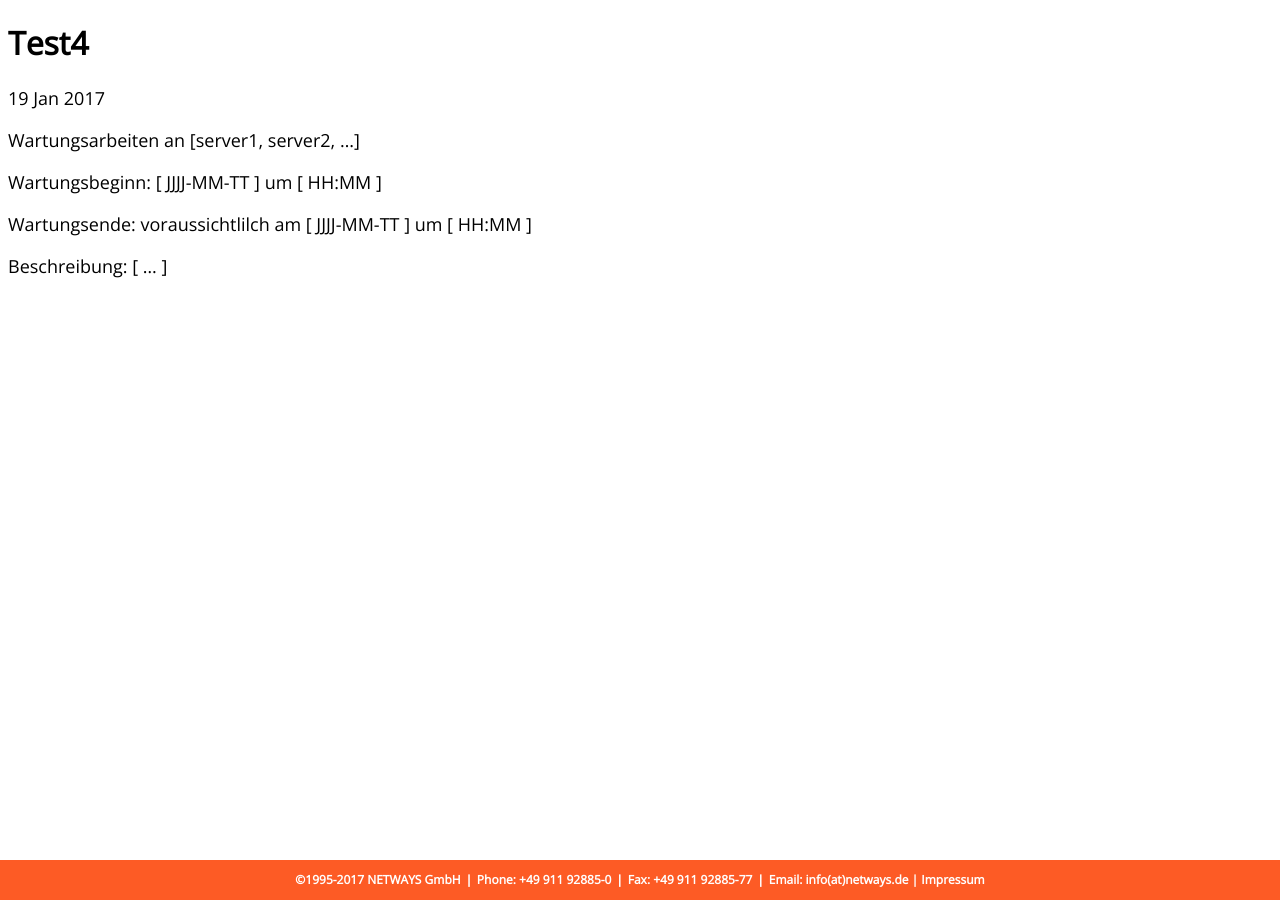
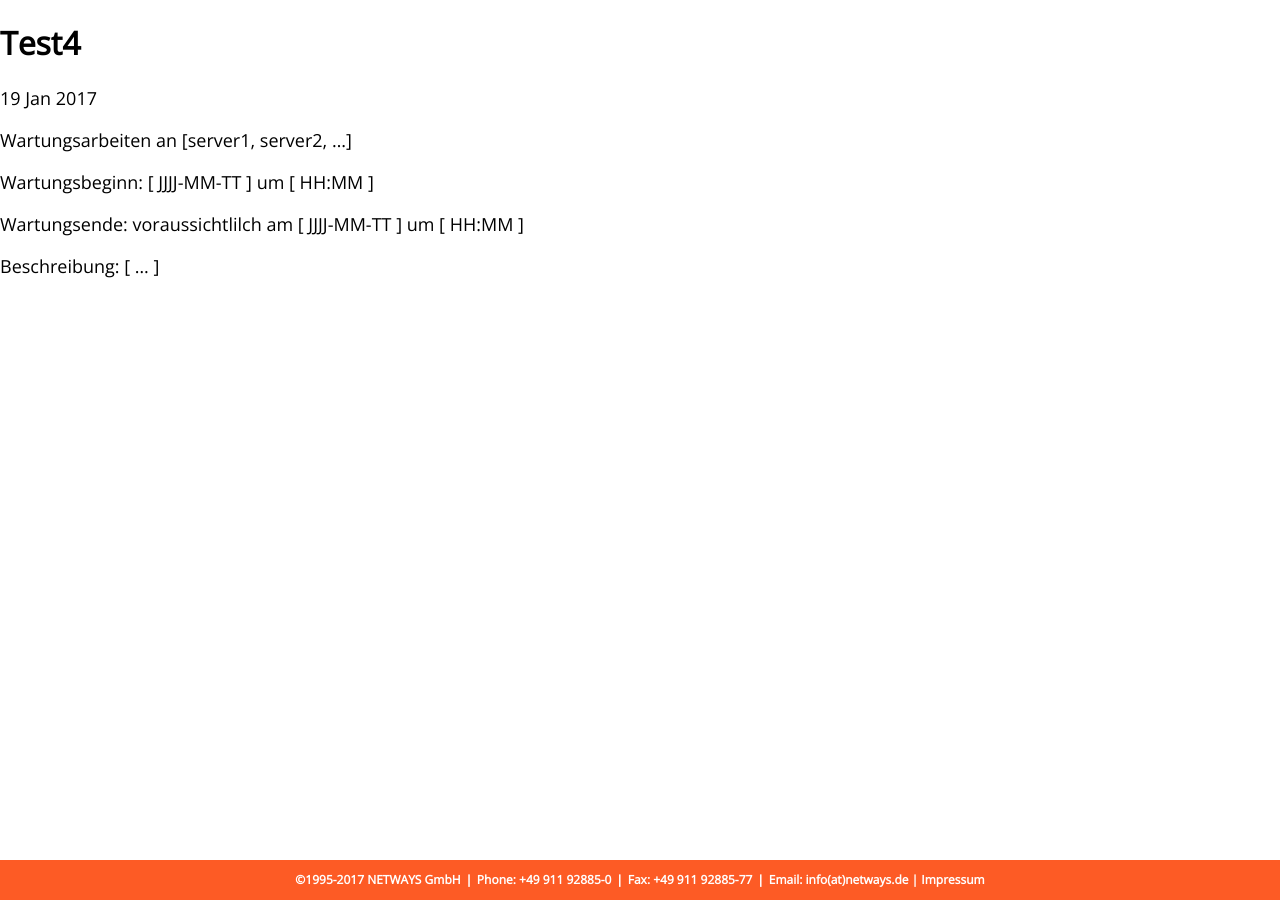
Before and after one commit to Storagegirl/storagegirl.github.io, a Jekyll site: the page built from _posts/2017-01-19-WartungsbeginnTest4.md, in a window 1280 px wide. Built offline with Jekyll 4.4.1, drawn with Linux system fonts in a browser that asks for light colours.

Commit message:
Update main.css

```diff
--- a/css/main.css
+++ b/css/main.css
@@ -1,6 +1,8 @@
 body {
     background-color: white;
     margin-bottom: 50px;
+    margin-left: 0;
+    margin-right: 0;
     font-family: 'Open Sans', sans-serif;
     color: black;
 }
```
